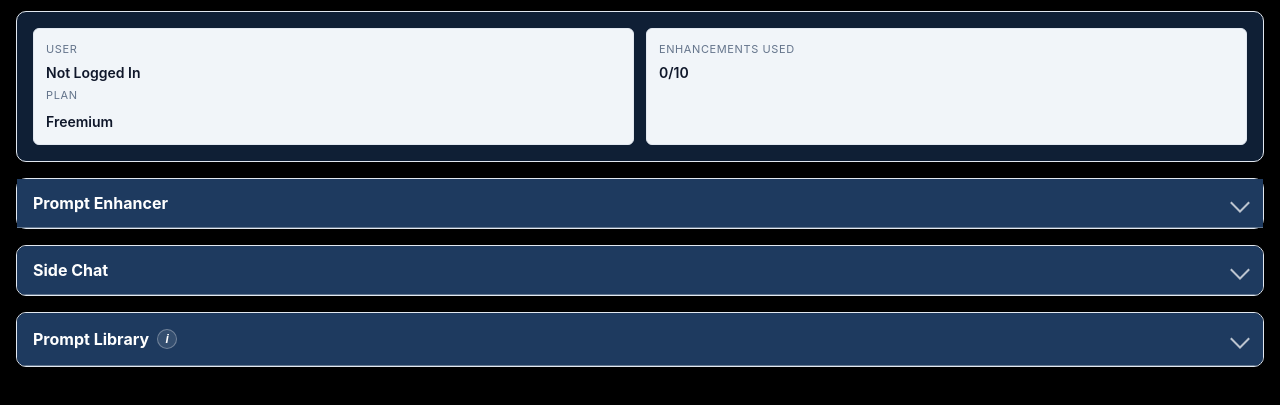
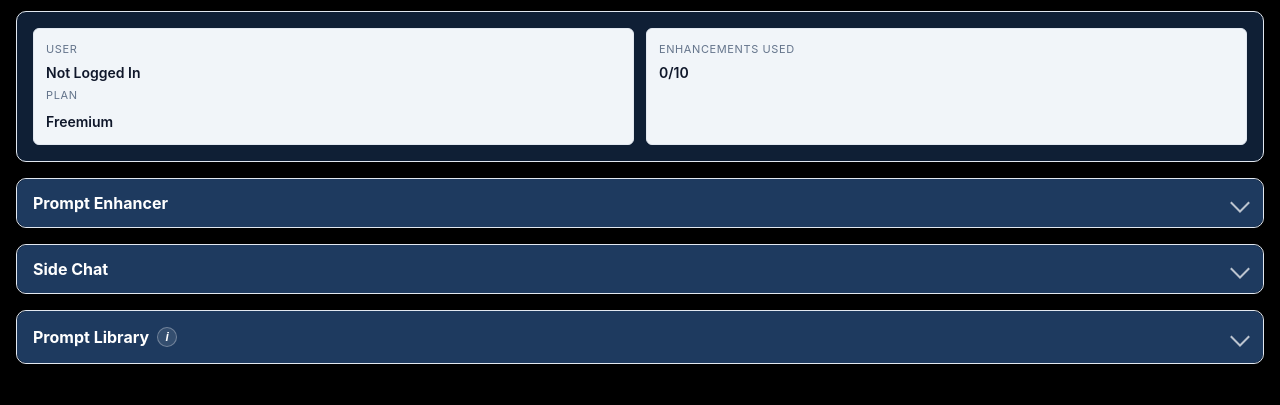
Before and after one commit to Plugin-factory-fl/PrompanionCE, a browser extension: page sidepanel.html in a window 1280 px wide. Shown: the part 91-496 px from the top of the page. Drawn offline with Linux system fonts and the light colour scheme.

Commit message:
Fix: add border-radius to section headings for uniform rounded corners across all sections

```diff
--- a/styles/sidepanel.css
+++ b/styles/sidepanel.css
@@ -163,6 +163,12 @@ body {
   overflow: hidden;
 }
 
+/* When section is closed, round all corners of the heading */
+.section-collapsible:not([open]) > .section-heading {
+  border-radius: var(--radius-md); /* Rounded corners on all sides when closed */
+  border-bottom: none; /* Remove bottom border when closed */
+}
+
 .section-collapsible:not([open]) .section-content {
   display: none;
 }
@@ -178,6 +184,7 @@ body {
   user-select: none;
   list-style: none;
   border-bottom: 1px solid rgba(255, 255, 255, 0.3);
+  border-radius: var(--radius-md) var(--radius-md) 0 0; /* Rounded top corners */
 }
 
 .section-heading::-webkit-details-marker,
@@ -194,6 +201,10 @@ body {
   border-width: 0 2px 2px 0;
   transform: rotate(45deg);
   transition: transform 160ms ease;
+}
+
+.section-collapsible[open] > .section-heading {
+  border-radius: var(--radius-md) var(--radius-md) 0 0; /* Keep rounded top corners when open */
 }
 
 .section-collapsible[open] > .section-heading::after {
```
